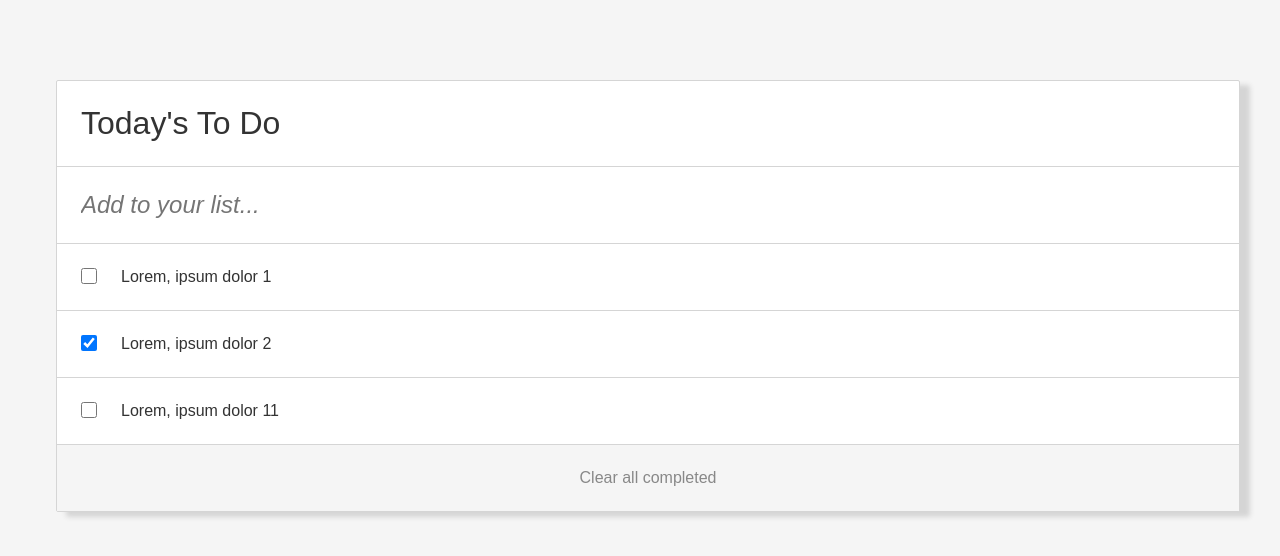
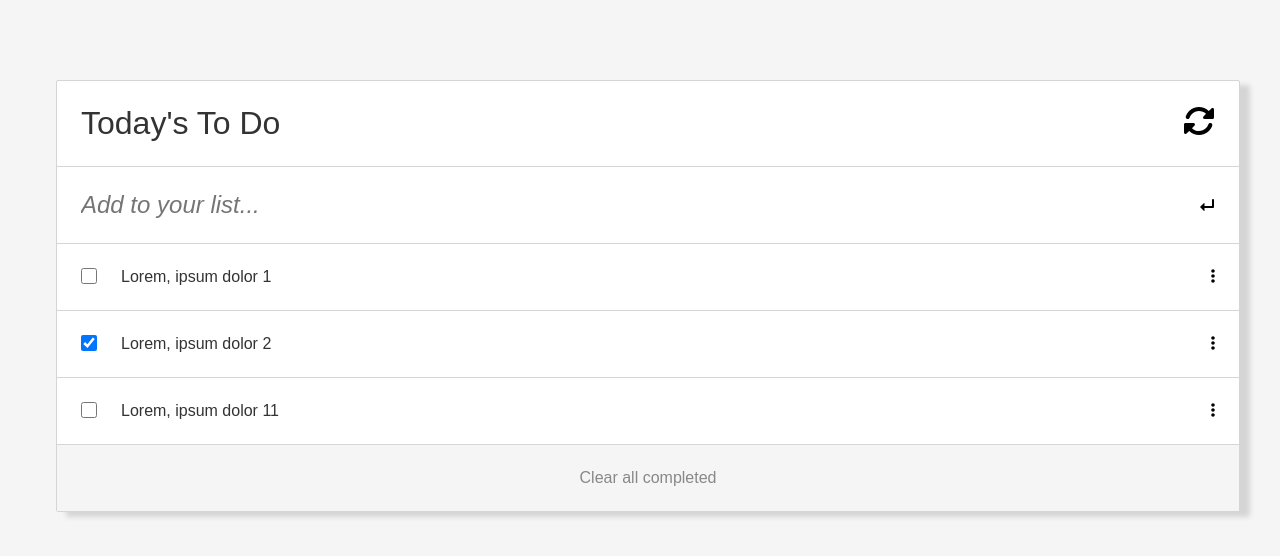
Before and after one commit to dennis-every/to-do-list, a website built with webpack: page src/index.html in a window 1280 px wide. Built offline with nearby package versions, Linux system fonts and the light colour scheme.

Commit message:
Add icons with webpack

```diff
--- a/src/index.html
+++ b/src/index.html
@@ -8,8 +8,19 @@
   </head>
   <body>
     <main>
-      <h1>Today's To Do</h1>
-      <input type="text" id="add-todo" placeholder="Add to your list..." />
+      <h1>
+        Today's To Do
+        <img id="refresh" />
+      </h1>
+      <label for="add-todo" id="add-todo-label">
+        <input
+          type="text"
+          name="add-todo"
+          id="add-todo"
+          placeholder="Add to your list..."
+        />
+        <img id="enter" />
+      </label>
       <ul id="list"></ul>
       <footer><a href="#">Clear all completed</a></footer>
     </main>
--- a/src/index.js
+++ b/src/index.js
@@ -1,4 +1,7 @@
 import './style.css';
+import Edit from './ellipsis-vertical.svg';
+import Refresh from './rotate.svg';
+import Enter from './enter.png';
 
 const list = document.getElementById('list');
 
@@ -22,10 +25,18 @@
 
 const appendToDOM = (todo) => {
   const element = document.createElement('li');
+  const editIcon = new Image();
+  editIcon.src = Edit;
+  editIcon.setAttribute('class', 'icon');
+
   element.setAttribute('id', todo.index);
   element.innerHTML = `
-  <input class="checkbox" type="checkbox" ${todo.completed ? 'checked' : ''}/>
-  <span>${todo.description}</span>`;
+  <label>
+    <input class="checkbox" type="checkbox" ${todo.completed ? 'checked' : ''}/>
+    <span>${todo.description}</span>
+  </label
+  `;
+  element.appendChild(editIcon);
   list.appendChild(element);
 };
 
@@ -37,6 +48,22 @@
     });
 };
 
+const loadRefreshBtn = () => {
+  const refreshBtn = document.getElementById('refresh');
+  refreshBtn.src = Refresh;
+  refreshBtn.alt = 'refresh';
+  refreshBtn.setAttribute('class', 'header-icon');
+};
+
+const loadEnterBtn = () => {
+  const enterBtn = document.getElementById('enter');
+  enterBtn.src = Enter;
+  enterBtn.alt = 'enter';
+  enterBtn.setAttribute('class', 'icon');
+};
+
 window.onload = () => {
   loadElements();
+  loadRefreshBtn();
+  loadEnterBtn();
 };
--- a/src/style.css
+++ b/src/style.css
@@ -20,17 +20,31 @@
   padding: 1.5rem;
   margin: 0;
   border-bottom: 1px solid #d5d5d5;
+  display: flex;
+  justify-content: space-between;
+}
+
+#add-todo-label {
+  display: flex;
+  justify-content: space-between;
+  border-bottom: 1px solid #d5d5d5;
+  align-items: center;
+  padding-right: 1.5rem;
 }
 
 #add-todo {
   box-sizing: border-box;
   margin: 0;
+  margin-right: 1.5rem;
   font-size: 1.5rem;
   font-style: italic;
   padding: 1.5rem;
   border: none;
-  border-bottom: 1px solid #d5d5d5;
   width: 100%;
+}
+
+#add-todo:focus {
+  outline: none;
 }
 
 ul {
@@ -43,7 +57,11 @@
   padding: 1.5rem;
   border-bottom: 1px solid #d5d5d5;
   display: flex;
-  text-align: center;
+  justify-content: space-between;
+}
+
+ul > li > label {
+  display: flex;
   gap: 1.5rem;
 }
 
@@ -64,3 +82,11 @@
   text-decoration: none;
   color: #888;
 }
+
+.header-icon {
+  height: 2rem;
+}
+
+.icon {
+  height: 1rem;
+}
```
Also changed, not shown: dist/058c9ec4472cabd5f964.png (added), dist/1b41e8f7bde0f4baade5.svg (added), dist/be6c0448531b7bce8092.svg (added), dist/index.html, dist/main.js, src/ellipsis-vertical.svg (added), src/enter.png (added), src/rotate.svg (added).
